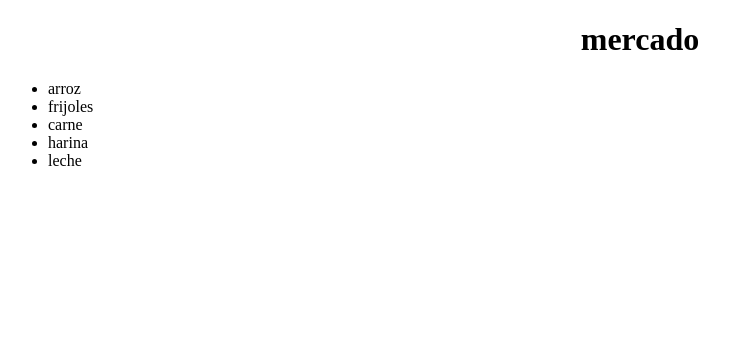
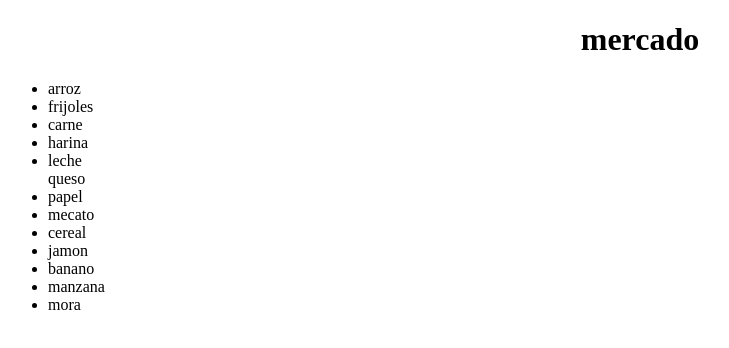
Before and after one commit to JoseSocha/fruversocha, a plain HTML site: page frutas.html in a window 1280 px wide. Shown: the whole page, without its empty margins (0-729 px from the left). Drawn offline with Linux system fonts and the light colour scheme.

Commit message:
Update frutas.html

```diff
--- a/frutas.html
+++ b/frutas.html
@@ -12,7 +12,16 @@
         <li>frijoles</li>
         <li>carne</li>
         <li>harina</li>
-        <li>leche</li>
+        <li>leche</li
+        <li>queso</li>
+        <li>papel</li>
+        <li>mecato</li>
+        <li>cereal</li>
+        <li>jamon</li>
+        <li>banano</li>
+        <li>manzana</li>
+          <li>mora</li>
+
     </ul>
 </body>
 
```
